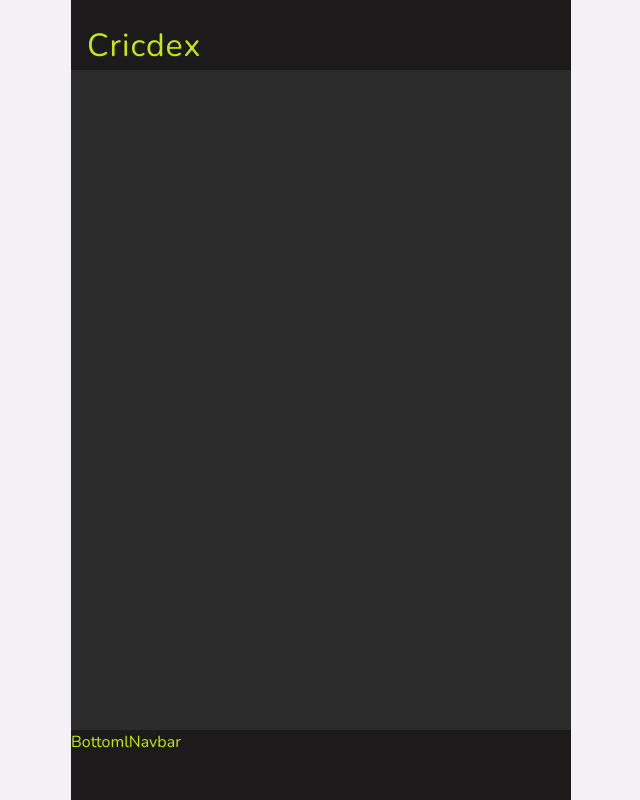
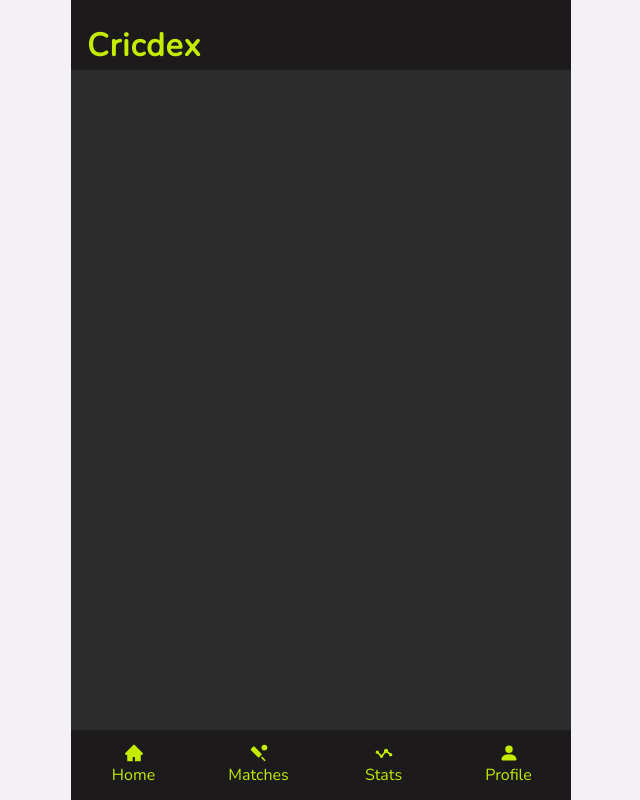
Before and after one commit to simran2348/Cricdex, a React (Create React App) app in the folder client/: page / in a window 1280 px wide. Shown: the whole page, without its empty margins (319-959 px from the left). Built offline with nearby package versions, Linux system fonts and the light colour scheme.

Commit message:
navbar setup

```diff
--- a/client/src/Components/BottomNavbar.jsx
+++ b/client/src/Components/BottomNavbar.jsx
@@ -1,7 +1,32 @@
 import React from 'react'
+import { AiFillHome } from 'react-icons/ai'
+import { BsFillPersonFill } from 'react-icons/bs'
+import { MdSportsCricket } from 'react-icons/md'
+import { BiStats } from 'react-icons/bi'
 
 function BottomlNavbar() {
-  return <div className='app-bottom-navigation-bar'>BottomlNavbar</div>
+  return (
+    <nav className='app-bottom-navigation-bar'>
+      <ul className='navbar-items p-0 h-100'>
+        <li className='navbar-item'>
+          <AiFillHome size={'20px'} />
+          <div className='mt=2'>Home</div>
+        </li>
+        <li className='navbar-item'>
+          <MdSportsCricket size={'20px'} />
+          <div className='mt=2'>Matches</div>
+        </li>
+        <li className='navbar-item'>
+          <BiStats size={'20px'} />
+          <div className='mt=2'>Stats</div>
+        </li>
+        <li className='navbar-item'>
+          <BsFillPersonFill size={'20px'} />
+          <div className='mt=2'>Profile</div>
+        </li>
+      </ul>
+    </nav>
+  )
 }
 
 export default BottomlNavbar
--- a/client/src/index.css
+++ b/client/src/index.css
@@ -27,8 +27,8 @@ body {
   margin: 8px;
   border-radius: 50%;
   border: 6px solid var(--theme-spinner);
-  border-color: var(--theme-spinner) transparent
-    var(--theme-spinner) transparent;
+  border-color: var(--theme-spinner) transparent var(--theme-spinner)
+    transparent;
   animation: spinnerAction 1.2s linear infinite;
 }
 
@@ -42,16 +42,16 @@ body {
   }
 }
 
-.app-base-container{
+.app-base-container {
   max-width: 500px;
   width: 100%;
   margin: auto;
   position: relative;
   height: 100vh;
   background: var(--theme-content-background);
-  }
+}
 
-.app-header-bar{
+.app-header-bar {
   display: flex;
   align-items: flex-end;
   width: 100%;
@@ -64,13 +64,15 @@ body {
   z-index: 9999;
 }
 
-.app-header-title{
-color: var(--theme-text);
-font-size: 2rem;
-letter-spacing: 1px;
+.app-header-title {
+  color: var(--theme-text);
+  font-size: 2rem;
+  letter-spacing: 1px;
+  font-weight: bold;
 }
 
 .app-bottom-navigation-bar {
+  display: flex;
   width: 100%;
   height: 70px;
   position: absolute;
@@ -81,3 +83,20 @@ letter-spacing: 1px;
   color: var(--theme-text);
   z-index: 9999;
 }
+
+.navbar-items {
+  display: flex;
+  width: 100%;
+  list-style-type: none;
+  align-items: center;
+}
+
+.navbar-item {
+  width: 25%;
+  display: flex;
+  flex-direction: column;
+  align-items: center;
+  height: 100%;
+  justify-content: center;
+  cursor: pointer;
+}
```
